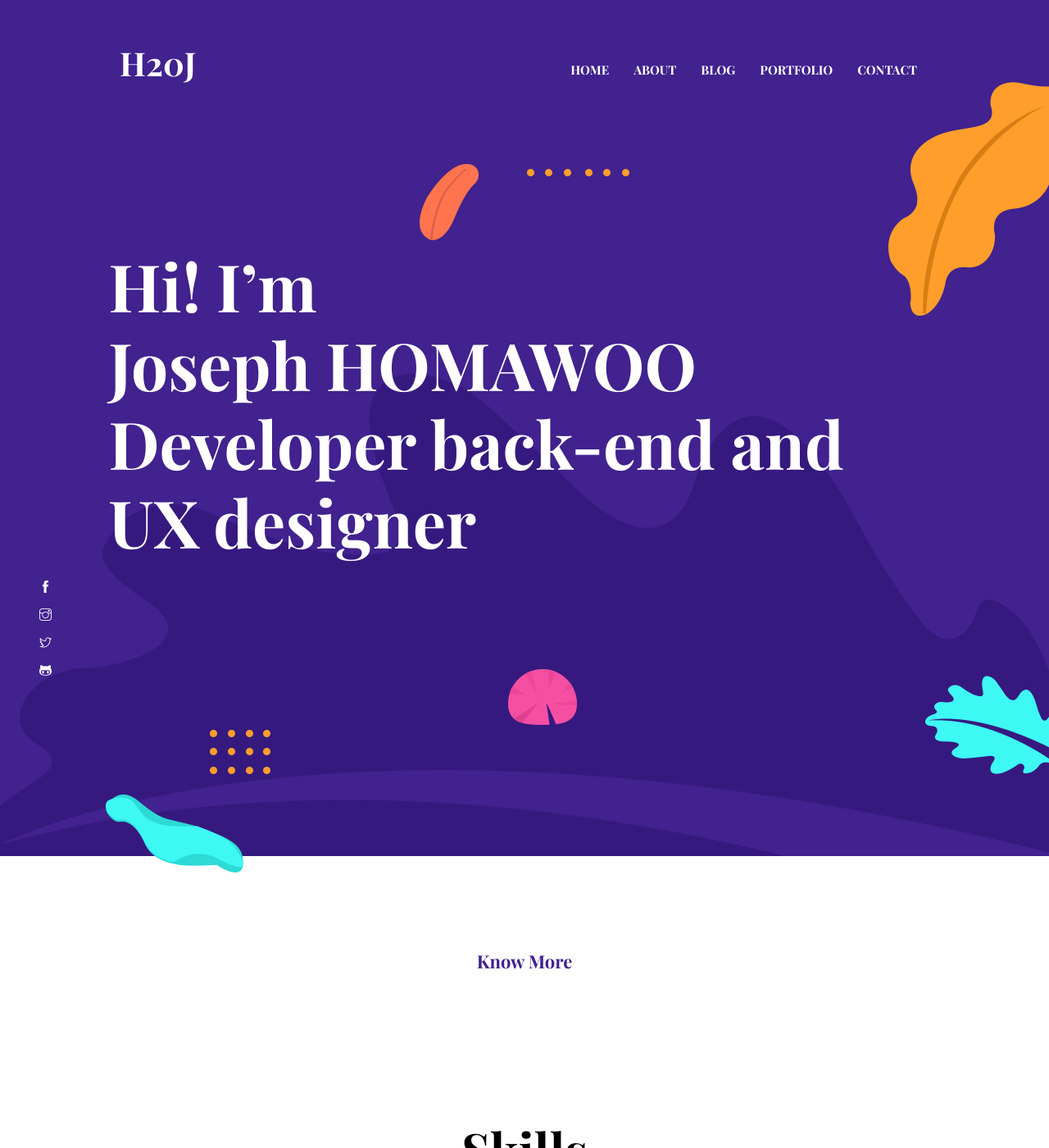
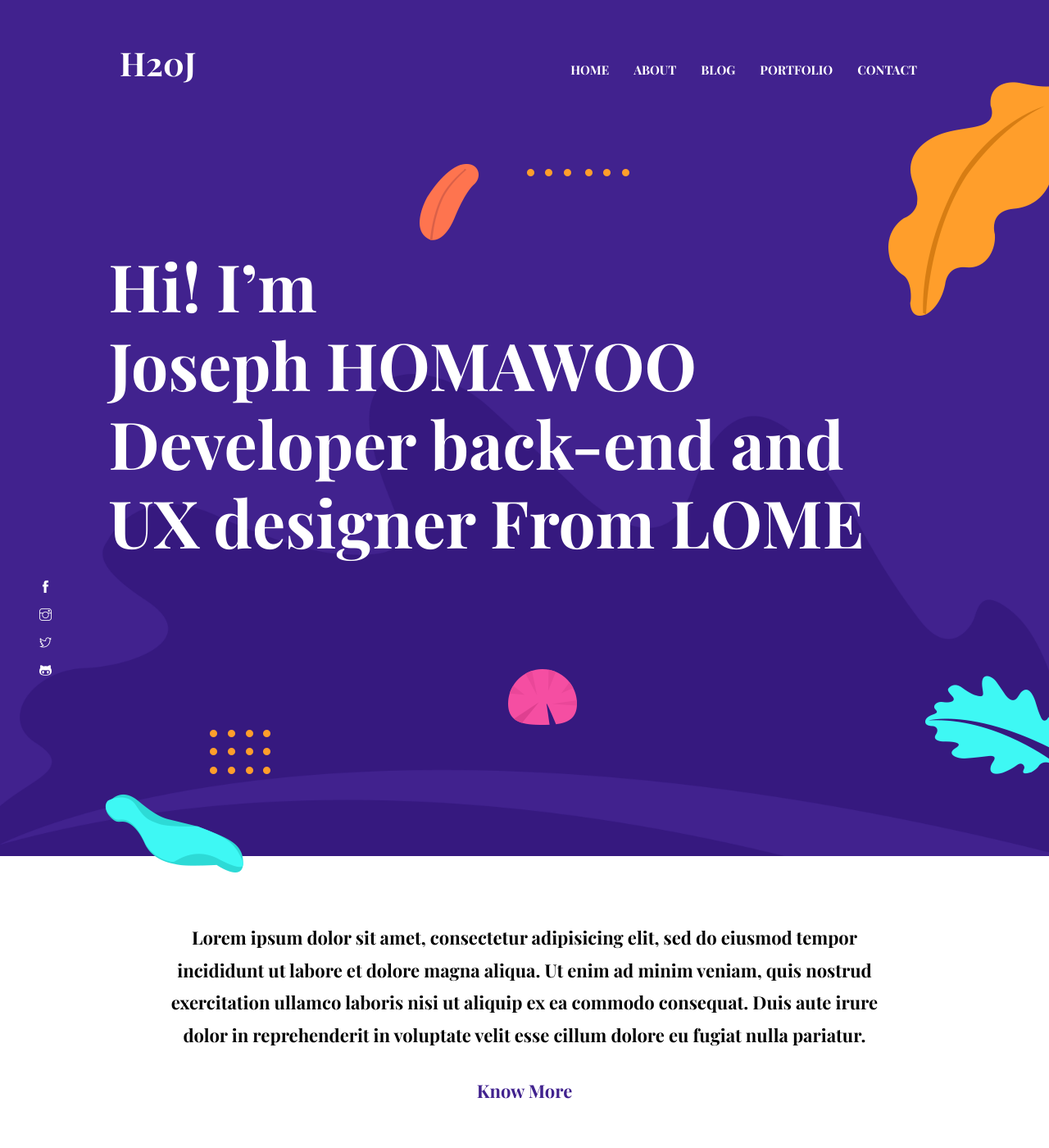
Before and after one commit to novenopatch/novenopatch.github.io, a Jekyll site: the page built from index.html, in a window 1280 px wide and 1400 px high. Shown: the whole window at 82% size. Built offline with Jekyll 4.4.1, drawn with Linux system fonts in a browser that asks for light colours; some of the changed text lies outside the part shown.

Commit message:
Update settings.yml

```diff
--- a/_data/settings.yml
+++ b/_data/settings.yml
@@ -7,7 +7,7 @@ logo:
 author: HOMAWOO Joseph
 description: This appliction is my portfolio
 email: homawoojoseph@gmail.com
-phone: +22899152480
+phone: +228 99152480
 address: LOME,TOGO
 copyright: Copyright &copy; 2022 powered by [Themefisher](https://themefisher.com)
 
@@ -36,7 +36,7 @@ disqus-identifier: jerrykel
 # Hero Section
 
 hero:
-  hero-title: Hi! I’m <br> Joseph HOMAWOO <br> Developer back-end and UX designer
+  hero-title: Hi! I’m <br> Joseph HOMAWOO <br> Developer back-end and UX designer From LOME
 
 social:
   - { icon: "ti-facebook", link: "https://web.facebook.com/fernando.vilarios" }
@@ -48,7 +48,8 @@ social:
 # About (Section and Page)
 
 # About Section
-blurb:
+blurb: Lorem ipsum dolor sit amet, consectetur adipisicing elit,
+ sed do eiusmod tempor incididunt ut labore et dolore magna aliqua. Ut enim ad minim veniam, quis nostrud exercitation ullamco laboris nisi ut aliquip ex ea commodo consequat. Duis aute irure dolor in reprehenderit in voluptate velit esse cillum dolore eu fugiat nulla pariatur.
 
 blurb-btn-link: "/about"
 blurb-btn-name: know more
```
